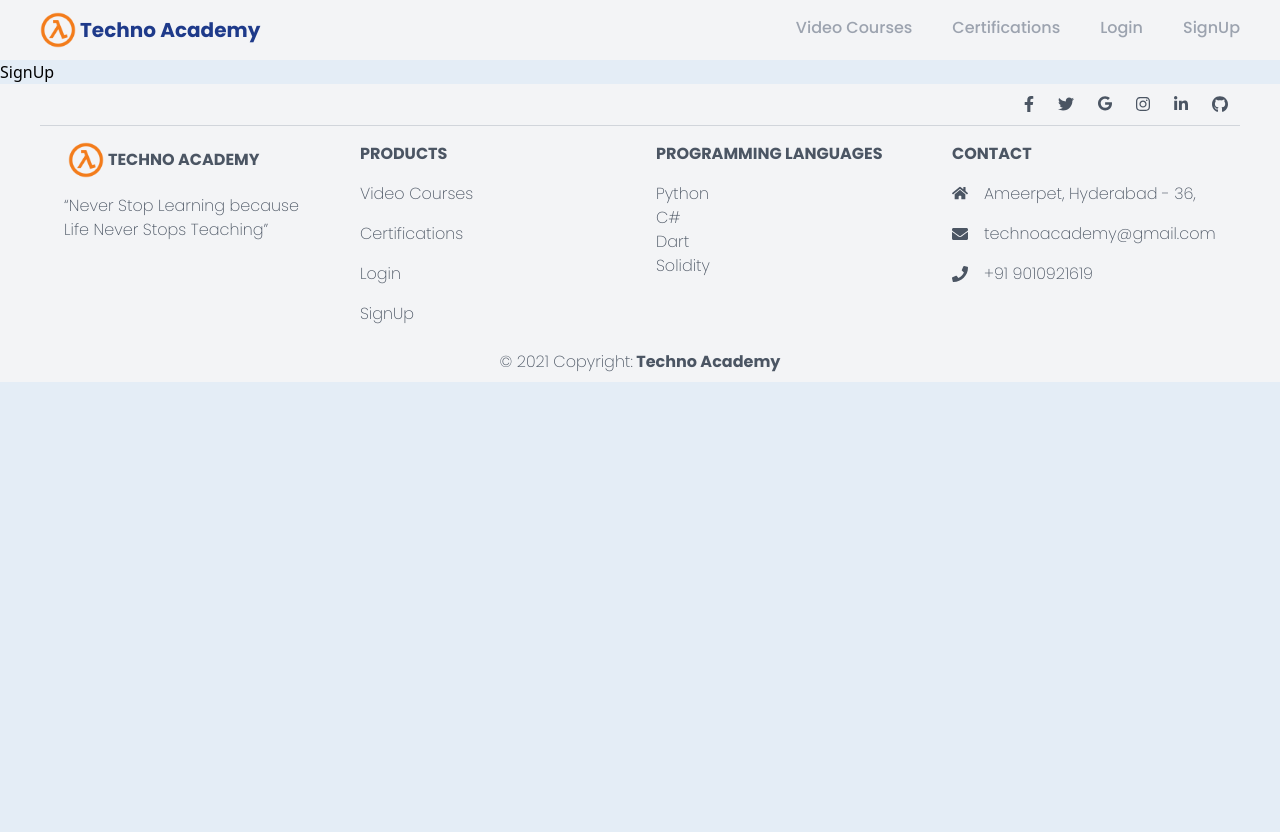
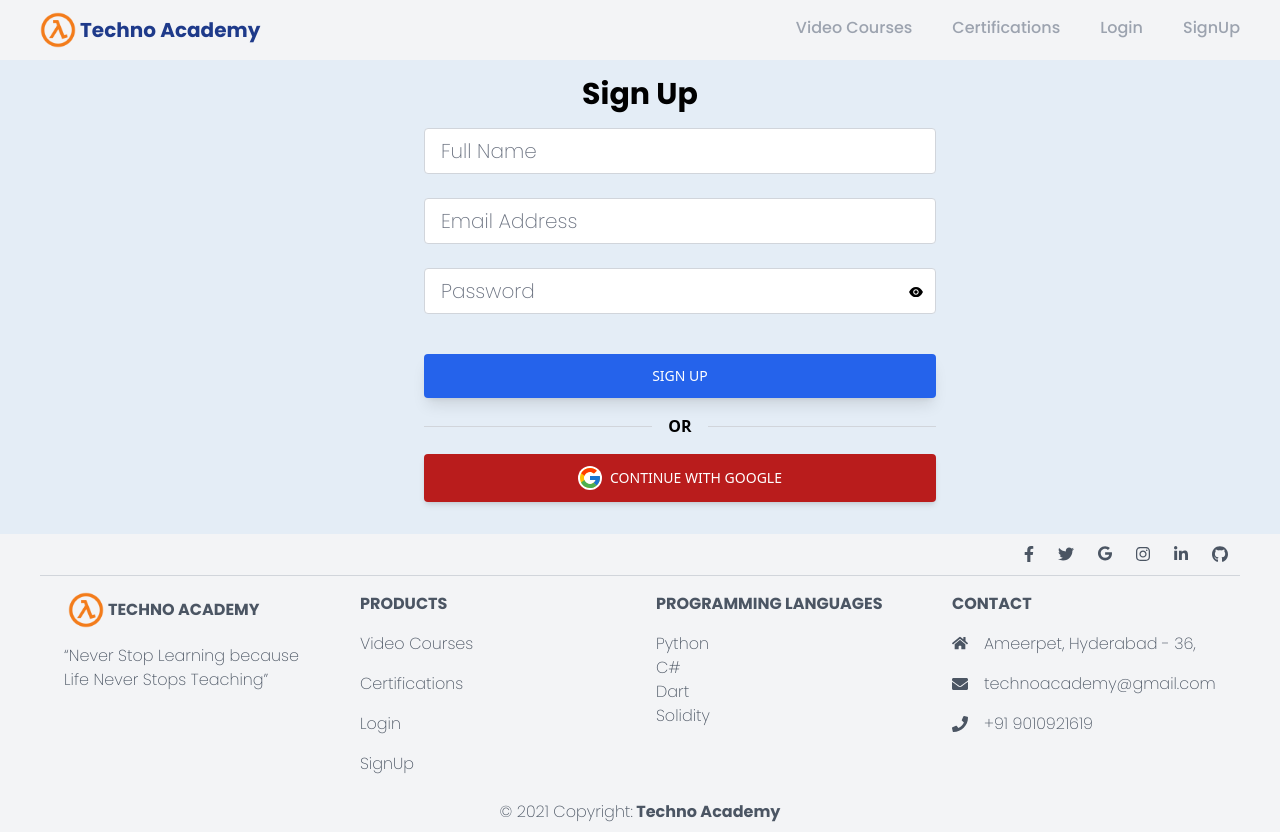
Before and after one commit to veerubanoth/TechnoAcademy, a React (Create React App) app: page /signUp in a window 1280 px wide. Before the commit the page ends 800 px from the top, so only its background shows below. Built offline with nearby package versions, Linux system fonts and the light colour scheme.

Commit message:
sign in and Sign up

```diff
--- a/package.json
+++ b/package.json
@@ -2,7 +2,6 @@
   "name": "techno_academy",
   "version": "0.1.0",
   "private": true,
-
   "dependencies": {
     "@testing-library/jest-dom": "^5.16.5",
     "@testing-library/react": "^13.4.0",
@@ -12,7 +11,7 @@
     "react-icons": "^4.7.1",
     "react-router": "^6.6.1",
     "react-router-dom": "^6.6.1",
-    "react-scripts": "5.0.1",
+    "react-scripts": "^5.0.1",
     "web-vitals": "^2.1.4"
   },
   "scripts": {
--- /dev/null
+++ b/src/Components/OAuth.js
@@ -0,0 +1,11 @@
+import React from "react";
+import { FcGoogle } from "react-icons/fc";
+
+export default function OAuth() {
+  return (
+    <button className="flex items-center justify-center w-full bg-red-700 text-white px-7 py-3 uppercase text-sm font-medium hover:bg-red-800 active:bg-red-900 shadow-md hover:shadow-lg active:shadow-lg transition duration-150 ease-in-out rounded ">
+      <FcGoogle className=" text-2xl bg-white rounded-full mr-2"/>
+      Continue with Google{" "}
+    </button>
+  );
+}
--- a/src/Pages/Home.js
+++ b/src/Pages/Home.js
@@ -29,10 +29,7 @@
           knowledge,</b> <br />
         gain good grades, get jobs.
       </p>
-
-
       <Footer />
-
     </div>
   )
 }
--- a/src/Pages/Login.js
+++ b/src/Pages/Login.js
@@ -1,70 +1,96 @@
-import React from 'react'
-import Navbar from './Navbar';
-import Footer from './Footer';
+import React from "react";
+import Navbar from "./Navbar";
+import Footer from "./Footer";
 import { useState } from "react";
-import { AiFillEyeInvisible, AiFillEye } from 'react-icons/ai';
+import { AiFillEyeInvisible, AiFillEye } from "react-icons/ai";
+import OAuth from "../Components/OAuth";
+import { Link } from "react-router-dom";
 
 export default function Login() {
-
   const [ShowPassword, setShowPassword] = useState(false);
 
   const [formData, setFormData] = useState({
+    name: "",
     email: "",
-    password: ""
+    password: "",
   });
 
-  const { email, password } = formData;
+  const { name, email, password } = formData;
 
   function onChange(e) {
     setFormData((prevState) => ({
       ...prevState,
-      [e.target.id]: e.target.value
+      [e.target.id]: e.target.value,
     }));
-  };
+  }
 
   return (
     <>
       <Navbar />
-      <div className='py-4'>
-        <section className='grid  justify-items-center '>
-          <h1 className='text-3xl text-center font-bold font-Poppins '>
-            Log In
+      <div className="py-4">
+        <section className="grid  justify-items-center ">
+          <h1 className="text-3xl text-center font-bold font-Poppins ">
+            Sign In
           </h1>
-          <div>
-            <div className='py-4 '>
-              <form className='grid font-Poppins'>
-                <input type="email" id="email" className=' w-full px-4  font-light text-xl text-gray-700 bg-white border-gray-300 rounded transition ease-in-out '
+
+          <div className=" w-full md:w-[67%] lg:w-[40%] lg:ml-20 py-4  ">
+            <form className="grid font-Poppins br">
+              <input
+                type="email"
+                id="email"
+                className=" px-4  font-light text-xl text-gray-700 bg-white border-gray-300 rounded transition ease-in-out "
                 value={email}
                 onChange={onChange}
                 placeholder="Email Address"
               />
+              <br />
 
-                <div className='py-4 mb-6 relative'>
-                  <input type={ShowPassword ? "text" : "password"} id="password" className=' w-full px-4  font-light text-xl
-                   text-gray-700 bg-white border-gray-300 border-b rounded transition ease-in-out '
+              <div className=" mb-6 relative">
+                <input
+                  type={ShowPassword ? "text" : "password"}
+                  id="password"
+                  className=" w-full px-4  font-light text-xl
+                   text-gray-700 bg-white border-gray-300 border-b rounded transition ease-in-out "
                   value={password}
                   onChange={onChange}
                   placeholder="Password"
                 />
 
                 {ShowPassword ? (
-                    <AiFillEyeInvisible className='absolute right-3 top-8 cursor-pointer ' onClick={() => setShowPassword((prevState) => !prevState)} />
-                  ) : <AiFillEye className='absolute right-3 top-8 cursor-pointer' onClick={() => setShowPassword((prevState) => !prevState)} />}
-                </div>
-
-                <div className='flex font-nomal justify-between font-light' >
-                  <p className='text-sm'>Don't have an acoount? check </p>
-                  <p className='text-sm'>Forgot password</p>
-                </div>
-
-              </form>
+                  <AiFillEyeInvisible
+                    className=" absolute right-3 top-4 cursor-pointer "
+                    onClick={() => setShowPassword((prevState) => !prevState)}
+                  />
+                ) : (
+                  <AiFillEye
+                    className="absolute right-3 top-4 cursor-pointer"
+                    onClick={() => setShowPassword((prevState) => !prevState)}
+                  />
+                )}
+                <div className="py-2 flex justify-between whitespace-nowrap text-sm sm:text-xm">
+                  <p className="mb-6 mx-1"> Don't Have Account?  <Link to="/SignUp" className="text-red-600 hover:text-red-700 transition duration-150 ease-in-out ml-1">Register</Link></p>
+                  <p className="text-blue-600"> <Link>Forgot Password?</Link></p>
                 </div>
               </div>
+            </form>
+            <button
+              className="w-full  bg-blue-600 text-white px-7 py-3 text-sm font-medium uppercase
+              rounded hover:bg-blue-500 transition duration-150  ease-in-out hover: shadow-lg active:bg-blue-800 "
+              type="submit"
+            >
+              Sign In
+            </button>
+            <div
+              className=" my-4 before:border-t flex before:flex-1 items-center before:border-gray-300 after:border-t after:flex-1 after:border-gray-300
+              "
+            >
+              <p className="text-center font-semibold mx-4">OR</p>
+            </div>
+            <OAuth />
+          </div>
         </section>
-
       </div>
       <Footer />
     </>
-
-  )
+  );
 }
--- a/src/Pages/SignUp.js
+++ b/src/Pages/SignUp.js
@@ -1,13 +1,100 @@
-import React from 'react'
-import Navbar from './Navbar';
-import Footer from './Footer';
+import React from "react";
+import Navbar from "./Navbar";
+import Footer from "./Footer";
+import { useState } from "react";
+import { AiFillEyeInvisible, AiFillEye } from "react-icons/ai";
+import OAuth from "../Components/OAuth";
 
-export default function SignUp() {
+export default function Login() {
+  const [ShowPassword, setShowPassword] = useState(false);
+
+  const [formData, setFormData] = useState({
+    name: "",
+    email: "",
+    password: "",
+  });
+
+  const { name, email, password } = formData;
+
+  function onChange(e) {
+    setFormData((prevState) => ({
+      ...prevState,
+      [e.target.id]: e.target.value,
+    }));
+  }
+
   return (
     <>
-      <Navbar/>
-      <div className='text-black'>SignUp</div>
+      <Navbar />
+      <div className="py-4">
+        <section className="grid  justify-items-center ">
+          <h1 className="text-3xl text-center font-bold font-Poppins ">
+            Sign Up
+          </h1>
+
+          <div className=" w-full md:w-[67%] lg:w-[40%] lg:ml-20 py-4  ">
+            <form className="grid font-Poppins br">
+              <input
+                type="email"
+                id="name"
+                className=" px-4  font-light text-xl text-gray-700 bg-white border-gray-300 rounded transition ease-in-out "
+                value={name}
+                onChange={onChange}
+                placeholder="Full Name"
+              />
+              <br />
+              <input
+                type="email"
+                id="email"
+                className=" px-4  font-light text-xl text-gray-700 bg-white border-gray-300 rounded transition ease-in-out "
+                value={email}
+                onChange={onChange}
+                placeholder="Email Address"
+              />
+              <br />
+
+              <div className=" mb-6 relative">
+                <input
+                  type={ShowPassword ? "text" : "password"}
+                  id="password"
+                  className=" w-full px-4  font-light text-xl
+                   text-gray-700 bg-white border-gray-300 border-b rounded transition ease-in-out "
+                  value={password}
+                  onChange={onChange}
+                  placeholder="Password"
+                />
+
+                {ShowPassword ? (
+                  <AiFillEyeInvisible
+                    className="absolute right-3 top-4 cursor-pointer "
+                    onClick={() => setShowPassword((prevState) => !prevState)}
+                  />
+                ) : (
+                  <AiFillEye
+                    className="absolute right-3 top-4 cursor-pointer"
+                    onClick={() => setShowPassword((prevState) => !prevState)}
+                  />
+                )}
+              </div>
+            </form>
+            <button
+              className="w-full  bg-blue-600 text-white px-7 py-3 text-sm font-medium uppercase
+              rounded hover:bg-blue-500 transition duration-150  ease-in-out hover: shadow-lg active:bg-blue-800 "
+              type="submit"
+            >
+              Sign Up
+            </button>
+            <div
+              className=" my-4 before:border-t flex before:flex-1 items-center before:border-gray-300 after:border-t after:flex-1 after:border-gray-300
+              "
+            >
+              <p className="text-center font-semibold mx-4">OR</p>
+            </div>
+            <OAuth />
+          </div>
+        </section>
+      </div>
       <Footer />
     </>
-  )
+  );
 }
```
Also changed, not shown: 1 other file (tests, documents, lock files or other folders). Lines whose indentation alone changed are shown as unchanged.
